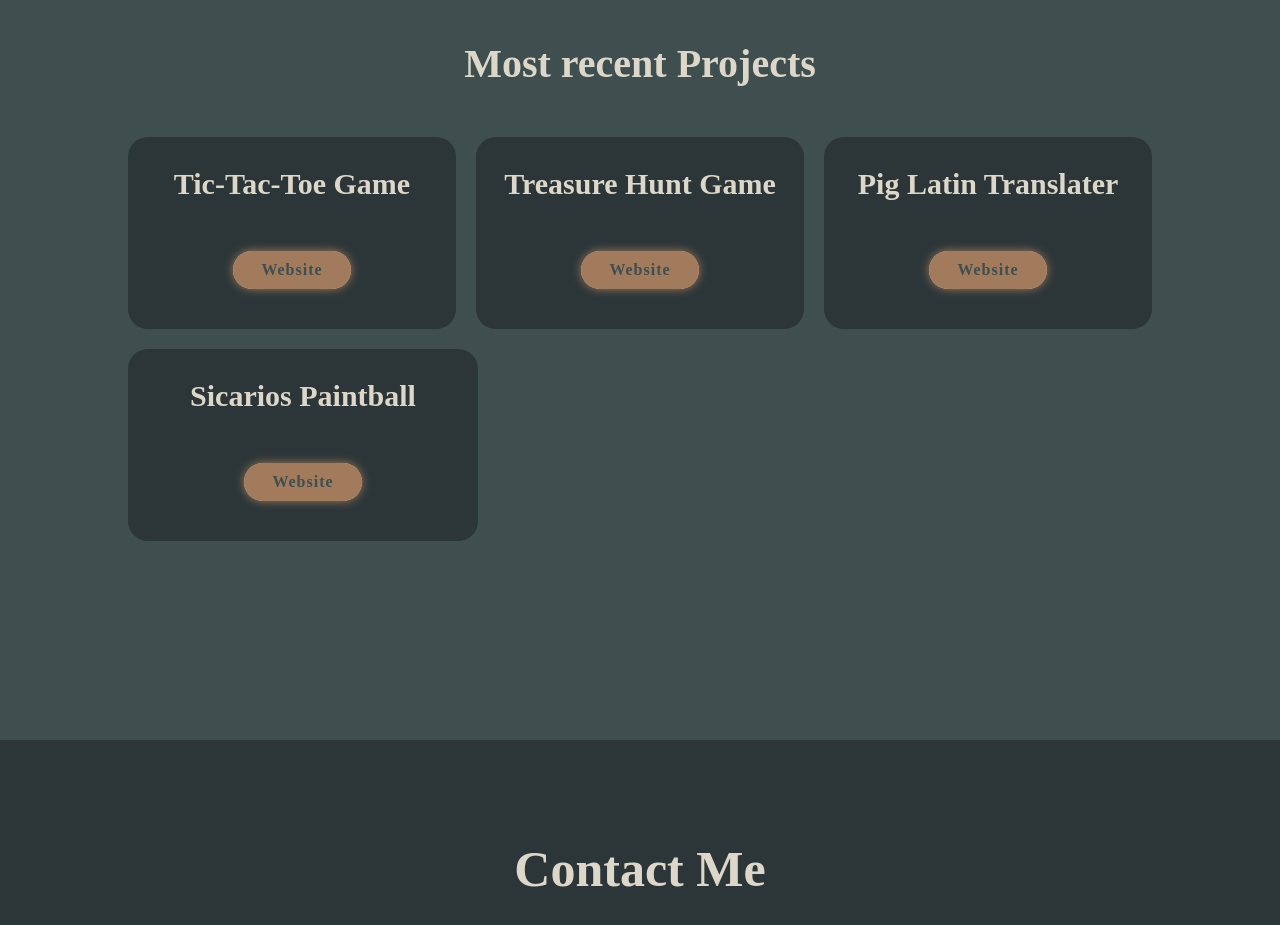
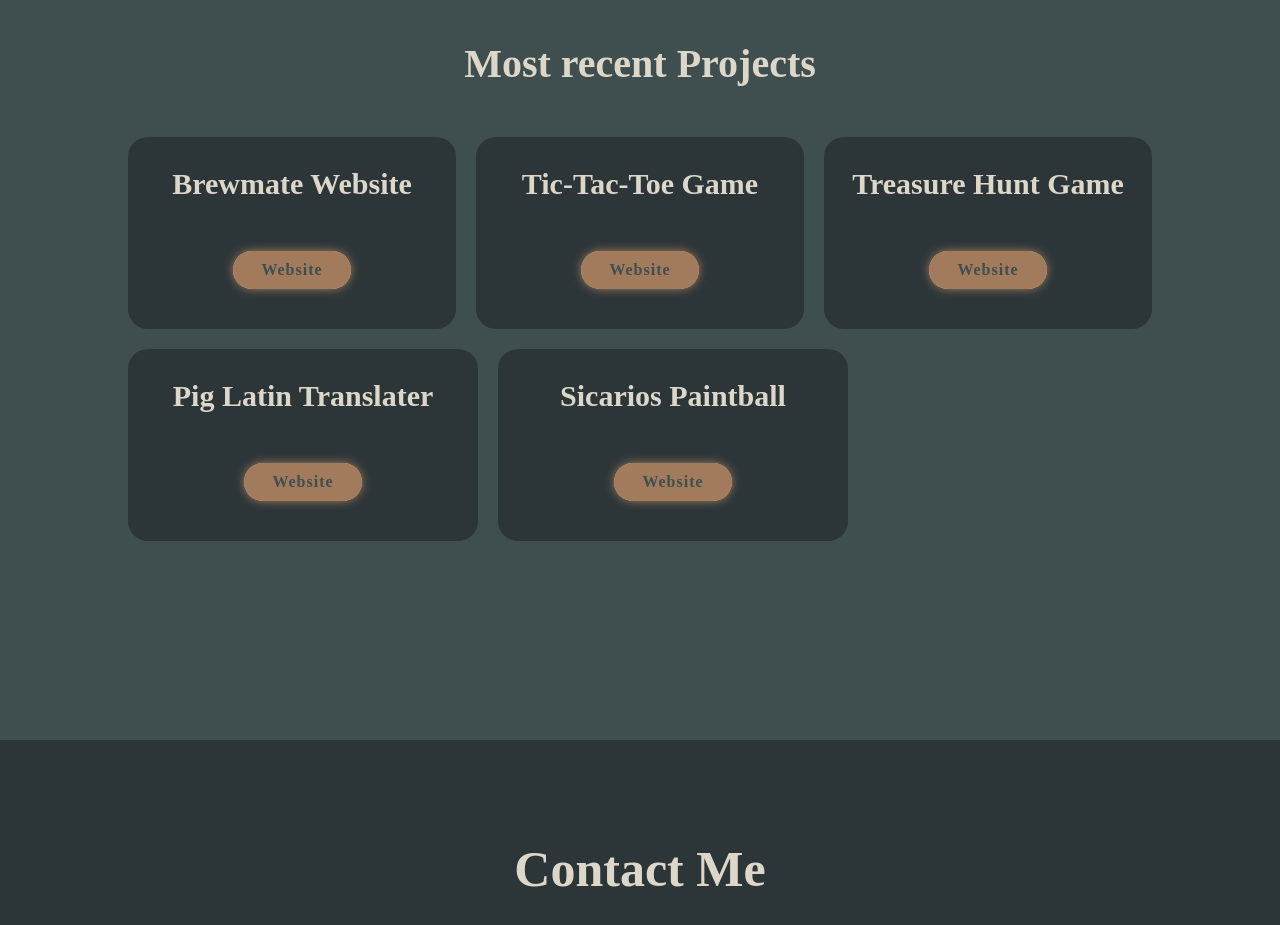
Before and after one commit to joeyalexander127/portfolio, a plain HTML site: page index.html in a window 1280 px wide. Shown: the part 2460-3385 px from the top of the page. Drawn offline with nearby package versions, Linux system fonts and the light colour scheme; a script that the page names is missing.

Commit message:
added brewmate to projects

```diff
--- a/index.html
+++ b/index.html
@@ -94,6 +94,10 @@
 
         <div class="projects-container">
             <div class="projects-box">
+                <h3>Brewmate Website</h3>
+                <button class="test"><a href="https://brewmate-web-service.onrender.com/" target="_blank" class="btn">Website</a></button>
+            </div>
+            <div class="projects-box">
                 <h3>Tic-Tac-Toe Game</h3>
                 <button class="test"><a href="https://joey-tic-tac-toe.onrender.com" target="_blank" class="btn">Website</a></button>
             </div>
```
